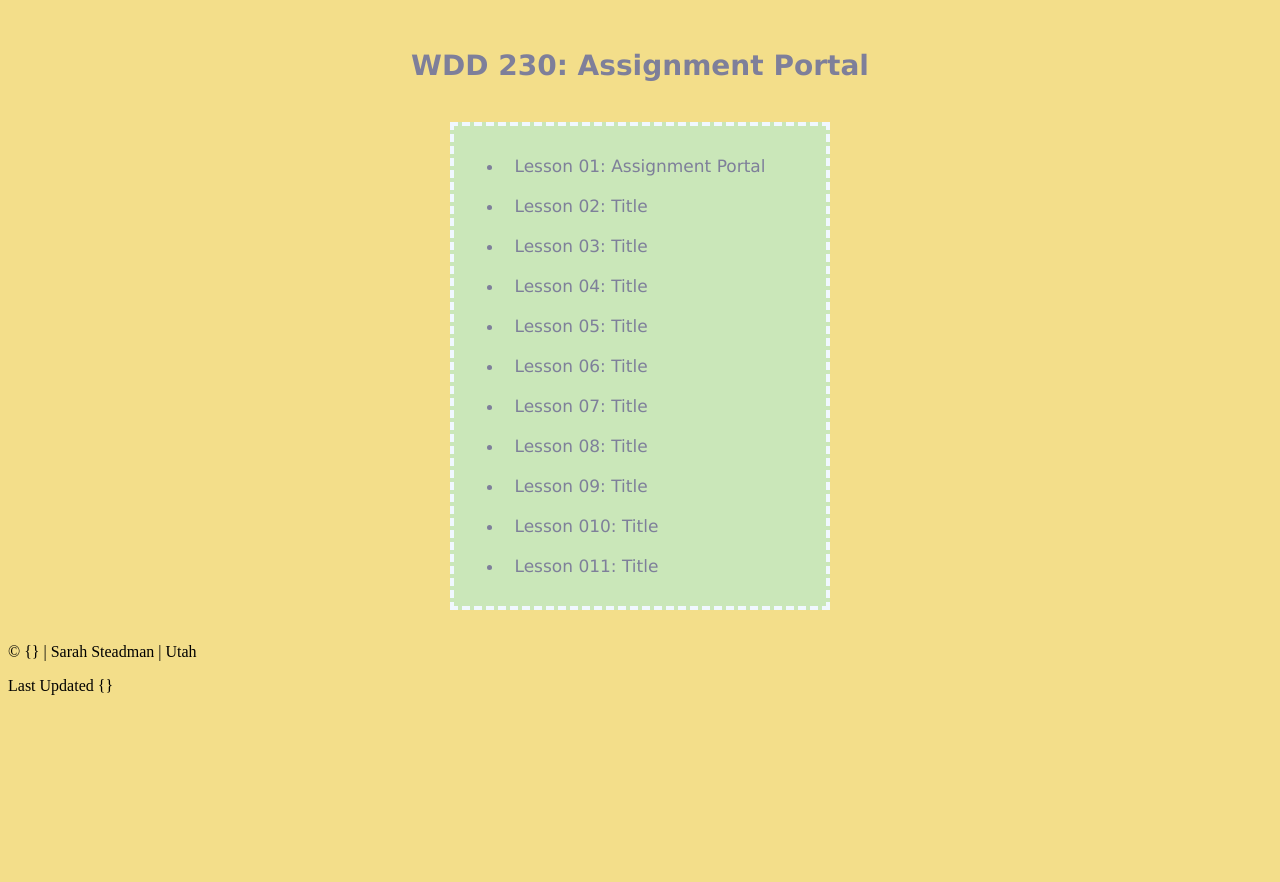
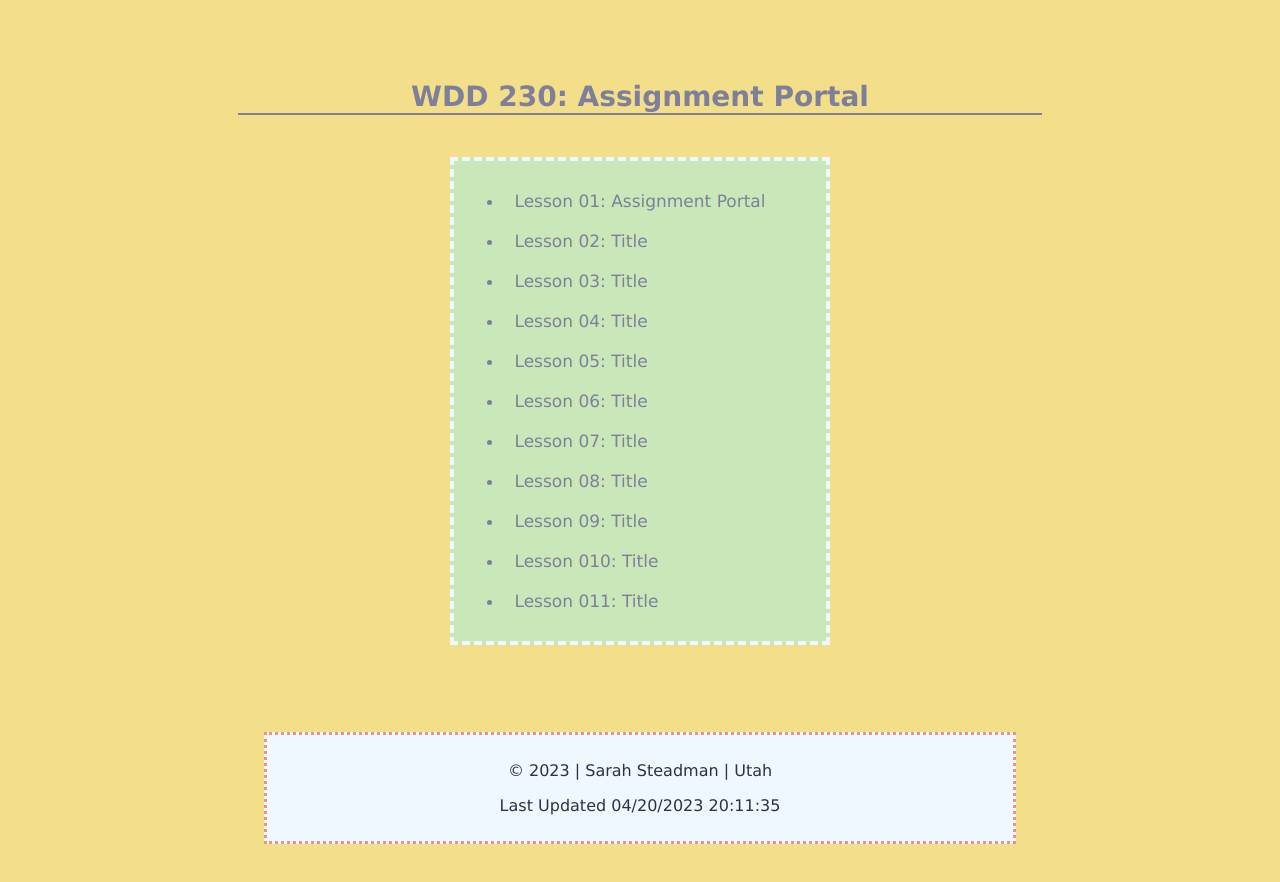
Before and after one commit to sarahsteadman/WDD-230, a plain HTML site: page index.html in a window 1280 px wide. Shown: the part 346-1228 px from the top of the page. Before the commit the page ends 1057 px from the top, so only its background shows below. Drawn offline with Linux system fonts and the light colour scheme.

Commit message:
added js

```diff
--- a/index.html
+++ b/index.html
@@ -1,44 +1,42 @@
 <!DOCTYPE html>
 <html lang="en">
   <head>
-    <meta charset="UTF-8" />
-    <meta http-equiv="X-UA-Compatible" content="IE=edge" />
-    <meta name="viewport" content="width=device-width, initial-scale=1.0" />
+    <meta charset="UTF-8">
+    <meta http-equiv="X-UA-Compatible" content="IE=edge">
+    <meta name="viewport" content="width=device-width, initial-scale=1.0">
     <title>WDD-230 Assignment Index</title>
-    <link rel="stylesheet" href="styles/styles.css" />
-    <link rel="preconnect" href="https://fonts.googleapis.com" />
-    <link rel="preconnect" href="https://fonts.gstatic.com" crossorigin />
-    <link
-      href="https://fonts.googleapis.com/css2?family=Quicksand&display=swap"
-      rel="stylesheet"
-    />
+    <meta
+      name="description"
+      content="Assignment Portal for Sarah Steadman in WDD-230: Web Frontend Development at Brigham Young University - Idaho">
+    <link rel="stylesheet" href="styles/styles.css">
   </head>
   <body>
     <header>
-      <img src="images/smallone.jpg" alt="Silly Mommy!" />
+      <img src="images/smallone.jpg" alt="Silly Mommy!">
       <h1>Sarah N.M. Steadman</h1>
     </header>
     <main>
       <div id="listbox">
         <h2>WDD 230: Assignment Portal</h2>
         <ul>
-          <li>Lesson 01:  <a href="index.html">Assignment Portal</a></li>
-          <li>Lesson 02:  <a href="index.html">Title</a></li>
-          <li>Lesson 03:  <a href="index.html">Title</a></li>
-          <li>Lesson 04:  <a href="index.html">Title</a></li>
-          <li>Lesson 05:  <a href="index.html">Title</a></li>
-          <li>Lesson 06:  <a href="index.html">Title</a></li>
-          <li>Lesson 07:  <a href="index.html">Title</a></li>
-          <li>Lesson 08:  <a href="index.html">Title</a></li>
-          <li>Lesson 09:  <a href="index.html">Title</a></li>
-          <li>Lesson 010: <a href="index.html">Title</a></li>
-          <li>Lesson 011: <a href="index.html">Title</a></li>
+          <li><a href="index.html">Lesson 01:  Assignment Portal</a></li>
+          <li><a href="index.html">Lesson 02:  Title</a></li>
+          <li><a href="index.html">Lesson 03:  Title</a></li>
+          <li><a href="index.html">Lesson 04:  Title</a></li>
+          <li><a href="index.html">Lesson 05:  Title</a></li>
+          <li><a href="index.html">Lesson 06:  Title</a></li>
+          <li><a href="index.html">Lesson 07:  Title</a></li>
+          <li><a href="index.html">Lesson 08:  Title</a></li>
+          <li><a href="index.html">Lesson 09:  Title</a></li>
+          <li><a href="index.html">Lesson 010: Title</a></li>
+          <li><a href="index.html">Lesson 011: Title</a></li>
         </ul>
       </div>
     </main>
     <footer>
-      <p>&copy; {} | Sarah Steadman | Utah</p>
-      <p>Last Updated {}</p>
+      <p>&copy; <span id = "year"></span> | Sarah Steadman | Utah</p>
+      <p>Last Updated <span id = "update"></span></p>
     </footer>
+    <script src = "scripts/main.js"></script>
   </body>
 </html>
--- /dev/null
+++ b/scripts/main.js
@@ -0,0 +1,4 @@
+console.log("Hidey Ho!");
+document.querySelector("#year"). innerHTML = new Date().getFullYear();
+document.querySelector("#update"). innerHTML = document.lastModified;
+console.log("Hidey Ho!");
--- a/styles/styles.css
+++ b/styles/styles.css
@@ -5,7 +5,7 @@ header{
     display: flex;
     background-color: #EB9486;
     border: .4vw dashed aliceblue;
-    margin: 50px;
+    margin: 4vw;
 }
 img{
 
@@ -28,6 +28,8 @@ h2{
     text-align: center;
     font-size: 28px;
     color: #7E7F9A;
+    margin: 80px 18vw 25px 18vw;
+    border-bottom: 2px solid #7E7F9A;
 }
 #listbox{
     text-align: center;
@@ -52,3 +54,14 @@ li{
 li:hover{
     color: aliceblue;
 }
+footer{
+    background-color: aliceblue;
+    border: .3vw dotted #EB9486;
+    margin: 70px 20vw;
+    padding: 10px;
+}
+p{
+    text-align: center;
+    font-family: 'Lucida Sans', 'Lucida Sans Regular';
+    color:#303140;
+}
```
